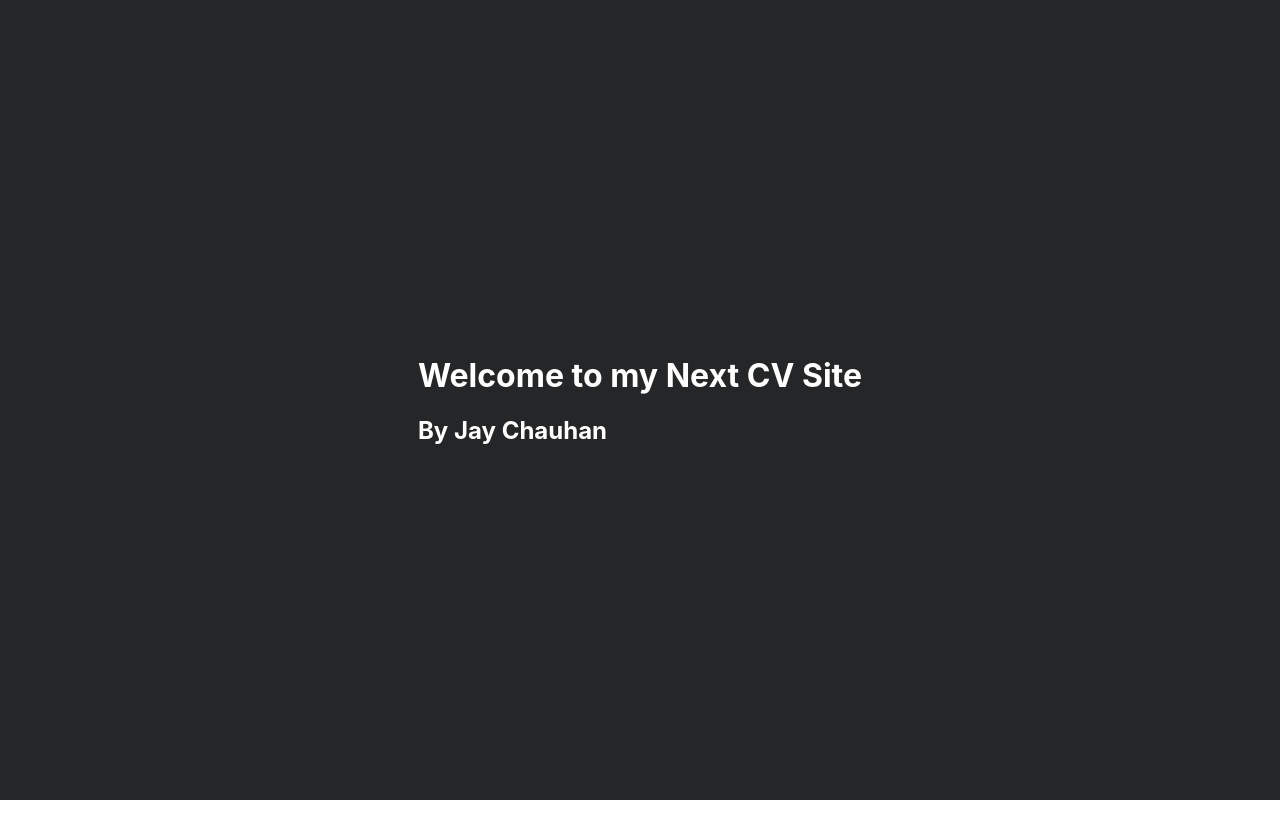
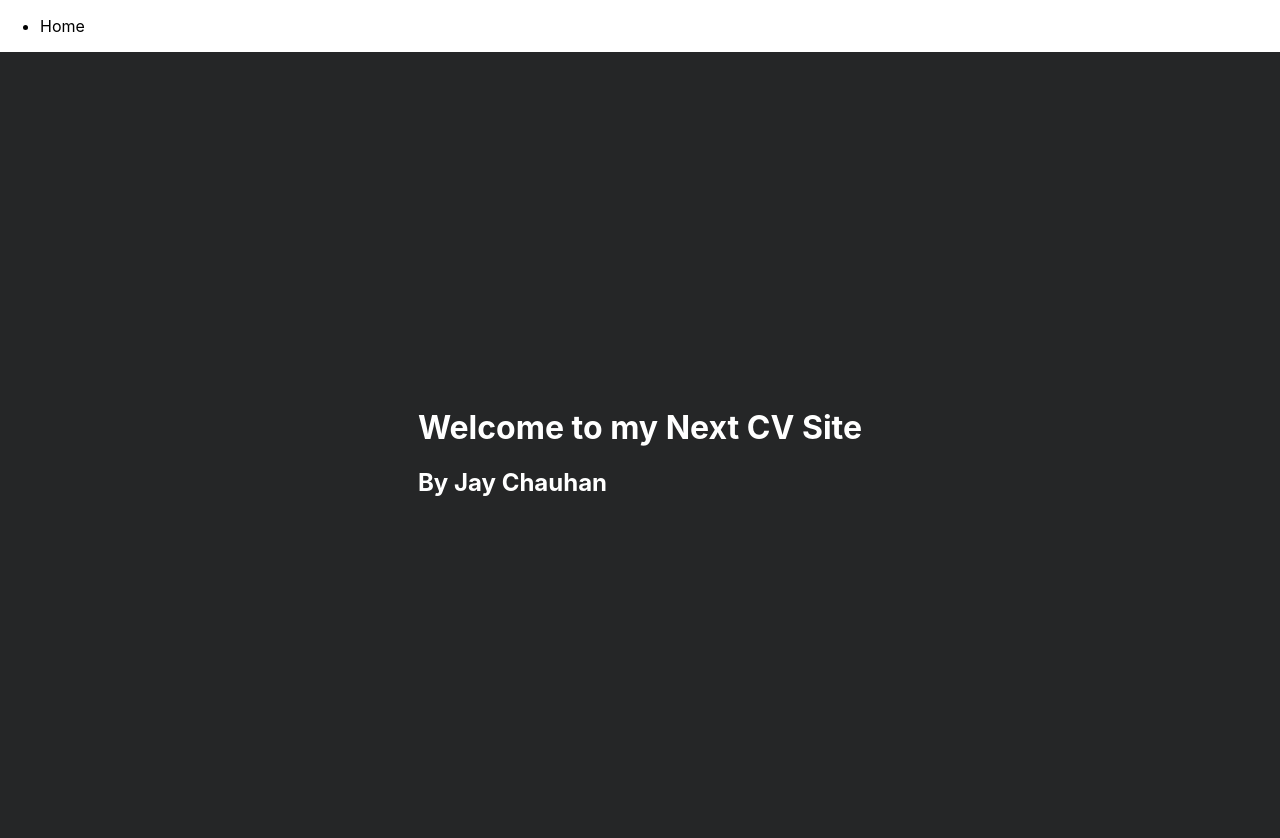
Before and after one commit to Normalguy7/jaychauhan, a Next.js app: page / in a window 1280 px wide. Shown: the top 838 px of the page. Before the commit the page ends 800 px from the top, so only its background shows below. Built offline with nearby package versions, Linux system fonts and the light colour scheme.

Commit message:
add nav bar basic

```diff
--- a/Components/Layout.js
+++ b/Components/Layout.js
@@ -1,10 +1,14 @@
 import styles from "../styles/Layout.module.scss";
+import Nav from "../Components/Nav";
 
 const Layout = ({ children }) => {
   return (
-    <div className={styles.container}>
-      <main className={styles.main}>{children}</main>
-    </div>
+    <>
+      <Nav />
+      <div className={styles.container}>
+        <main className={styles.main}>{children}</main>
+      </div>
+    </>
   );
 };
 
--- /dev/null
+++ b/Components/Nav.js
@@ -0,0 +1,15 @@
+import Link from "next/link";
+
+const Nav = () => {
+  return (
+    <nav>
+      <ul>
+        <li>
+          <Link href="/">Home</Link>
+        </li>
+      </ul>
+    </nav>
+  );
+};
+
+export default Nav;
--- a/pages/index.js
+++ b/pages/index.js
@@ -3,6 +3,14 @@ import Head from "next/head";
 export default function Home() {
   return (
     <div>
+      <Head>
+        <link
+          href="https://fonts.googleapis.com/css?family=Fugaz+One&amp;display=swap"
+          rel="stylesheet"
+        />
+        <title>Jay Chauhan</title>
+        <meta name="resume" content="web cv" />
+      </Head>
       <h1>Welcome to my Next CV Site</h1>
       <h2>By Jay Chauhan</h2>
     </div>
```
